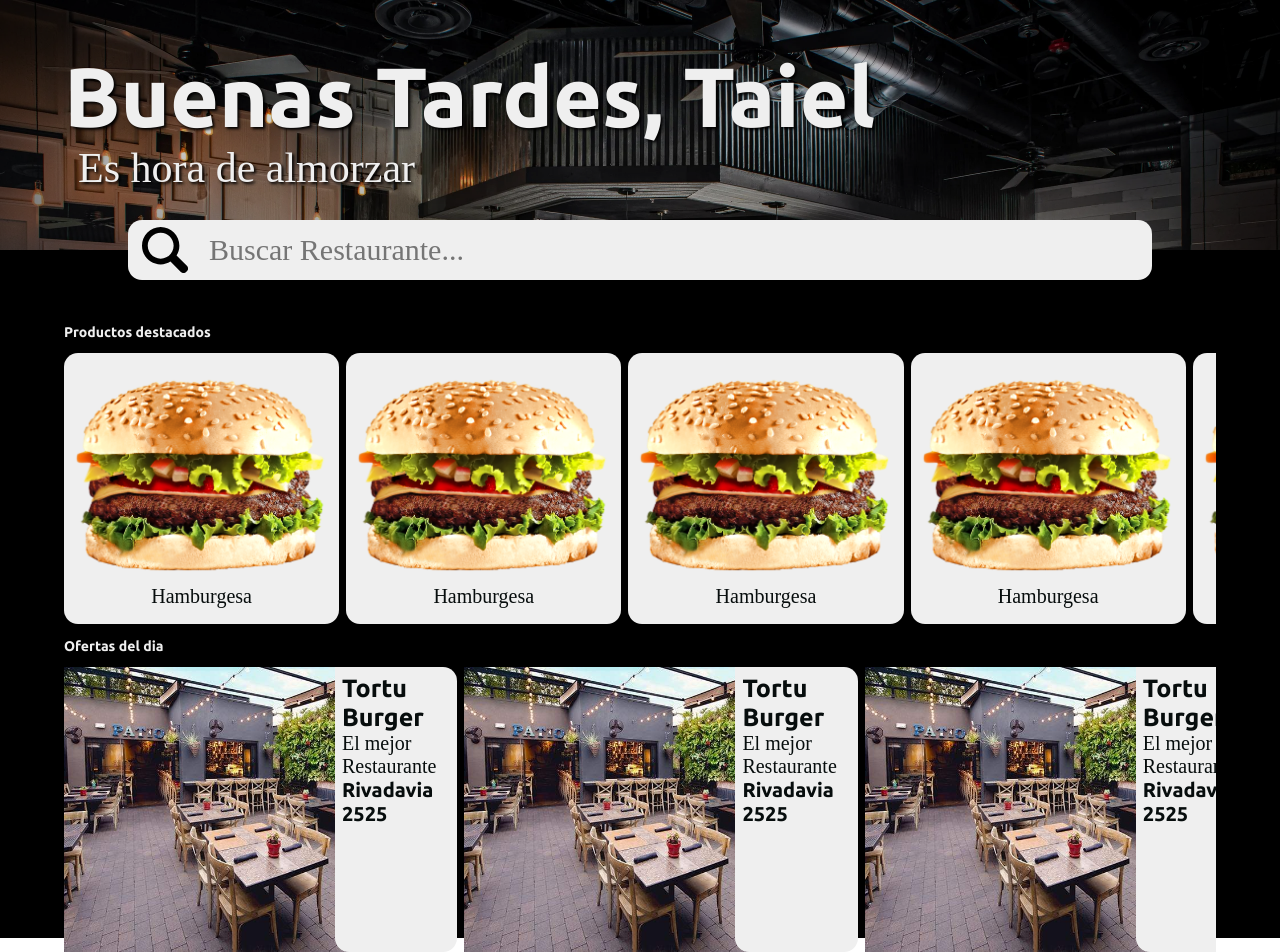
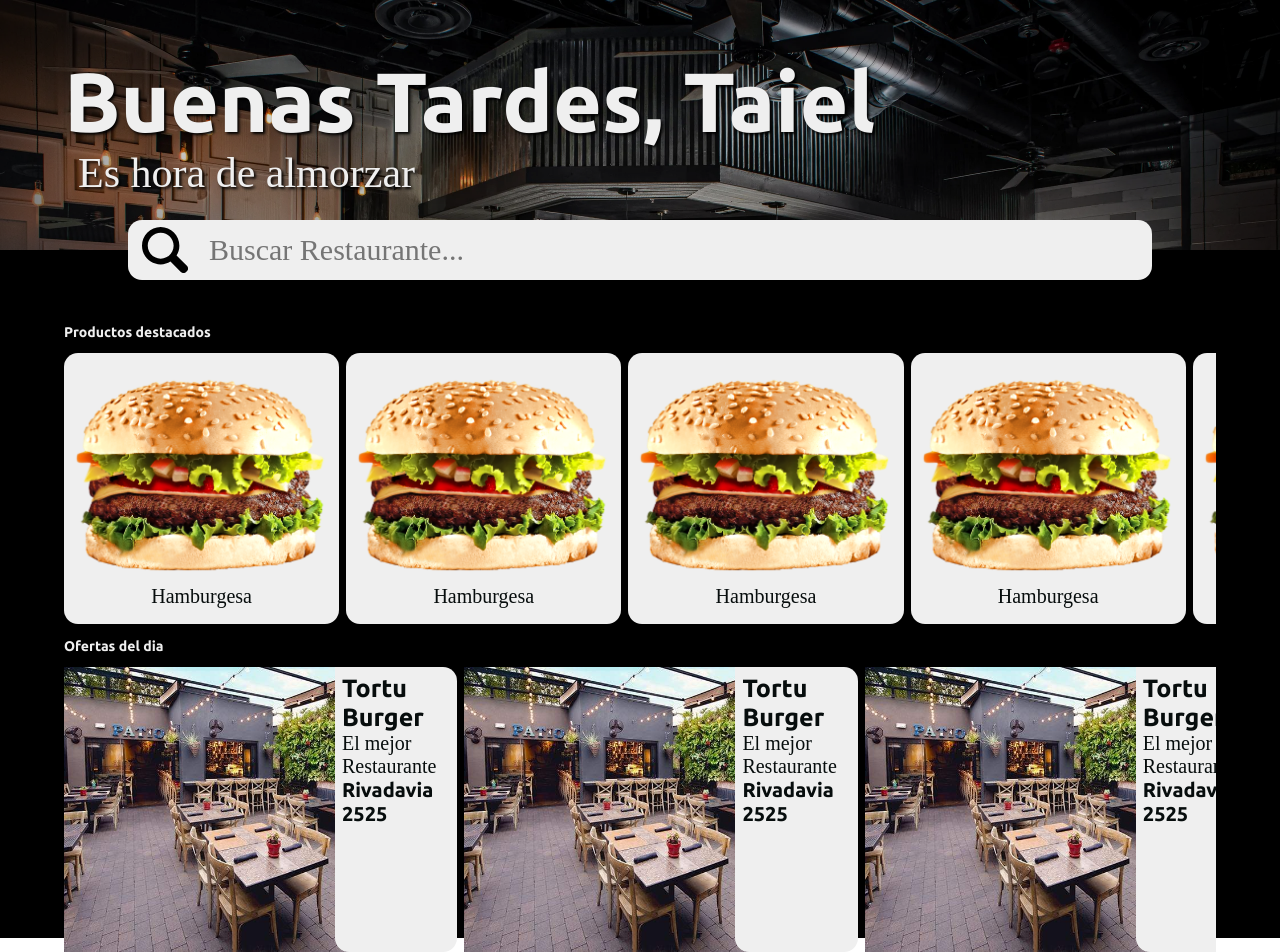
Before and after one commit to taielmatiasdeluca/PP-Chaza, a plain HTML site: page TP2/index.html in a window 1280 px wide. Drawn offline with Linux system fonts and the light colour scheme; a web font is replaced by a local one.

Commit message:
arregle bug tittle en tp2

```diff
--- a/TP2/css/style.css
+++ b/TP2/css/style.css
@@ -82,8 +82,8 @@ html,body{
     display:flex;
     flex-direction: column;
     align-items: flex-start;
-    justify-content: flex-end;
-    padding:15vw 5vw;
+    padding-left: 5%;
+    justify-content: center;
     color:var(--title-color);
 }
 #hero_title .subtitle{
```
